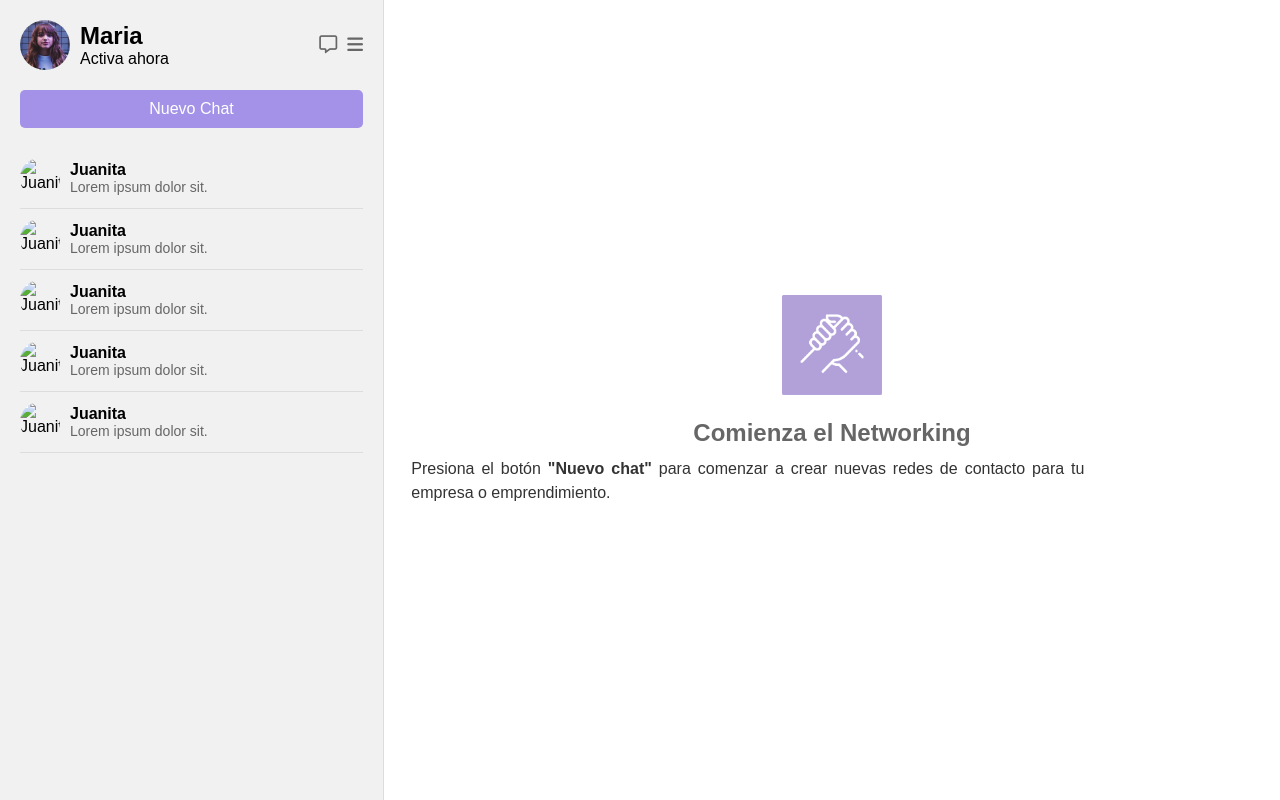
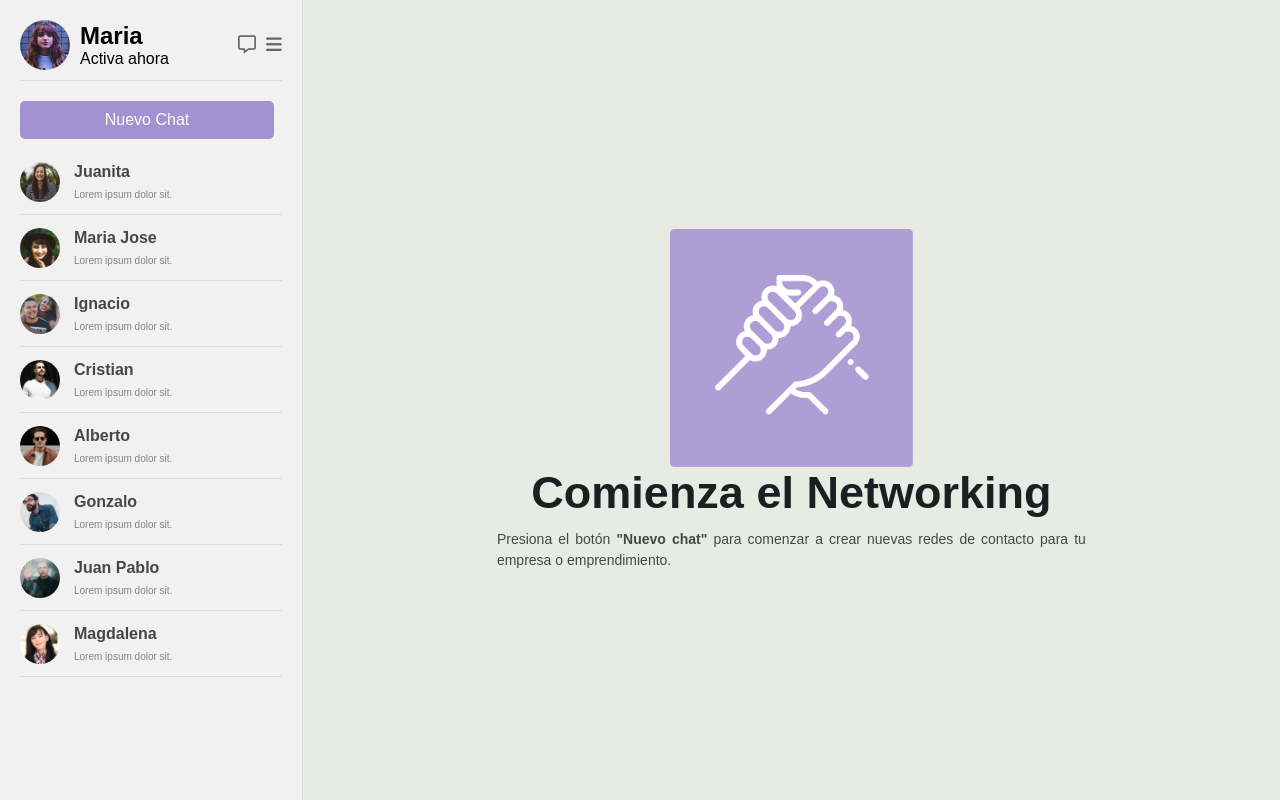
Before and after one commit to Pablopaez88/desafio_flex, a plain HTML site: page index.html in a window 1280 px wide. Drawn offline with Linux system fonts and the light colour scheme.

Commit message:
estructura terminada

```diff
--- a/assets/styles.css
+++ b/assets/styles.css
@@ -11,7 +11,7 @@ html {
   display: flex;
   justify-content: center;
   align-items: center;
-  background-color: #f5f5f5;
+  background-color: #fff;
   overflow: hidden;
 }
 
@@ -32,8 +32,11 @@ html {
 
 .perfil {
   display: flex;
+  justify-content: space-between;
   align-items: center;
+  padding-bottom: 10px;
   margin-bottom: 20px;
+  border-bottom: 1px solid #ddd;
 }
 
 .perfil img {
@@ -63,17 +66,21 @@ html {
   color: #333;
 }
 
+.boton-chat-contenedor {
+  display: flex;
+  justify-content: center;
+}
+
 .boton-chat {
-  display: block;
-  width: 100%;
   padding: 10px;
-  margin-bottom: 20px;
-  background-color: #a392e7;
+  background-color: #a491d2;
   color: white;
   border: none;
   border-radius: 5px;
   font-size: 16px;
   cursor: pointer;
+  width: 97%;
+  margin-bottom: 10px;
 }
 
 .contactos {
@@ -86,6 +93,7 @@ html {
   align-items: center;
   padding: 10px 0;
   border-bottom: 1px solid #ddd;
+  cursor: pointer;
 }
 
 .contacto img {
@@ -95,44 +103,58 @@ html {
   margin-right: 10px;
 }
 
+.contacto-info {
+  display: flex;
+  flex-direction: column;
+}
+
 .contacto-info .nombre {
   font-weight: bold;
+  color: #444749;
+  font-size: 16px;
+  padding: 4px;
 }
 
 .contacto-info .mensaje {
-  font-size: 14px;
-  color: #666;
+  font-size: 10px;
+  color: #828485;
+  padding: 4px;
 }
 
 .centro-de-pagina {
-  width: 70%;
+  background-color: #e8ebe4;
+  width: 100%;
+  height: 100%;
   display: flex;
   justify-content: center;
   align-items: center;
   flex-direction: column;
   text-align: center;
-  padding: 20px;
+}
+
+.intro {
+  display: flex;
+  flex-direction: column;
+  align-items: center;
+  text-align: justify;
 }
 
 .intro .icono {
-  width: 100px;
-  height: 100px;
-  margin-bottom: 20px;
+  width: 33%;
 }
 
 .intro h1 {
   display: flex;
   justify-content: center;
   align-items: center;
-  font-size: 24px;
-  color: #666;
+  font-size: 45px;
+  color: #1b1f21;
   margin-bottom: 10px;
 }
 
 .intro p {
-  font-size: 16px;
-  color: #333;
+  font-size: 14px;
+  color: #444749;
   max-width: 80%;
   line-height: 1.5;
-  text-align: justify;
 }
--- a/index.html
+++ b/index.html
@@ -1,5 +1,5 @@
 <!DOCTYPE html>
-<html lang="es">
+<html lang="en">
   <head>
     <meta charset="UTF-8" />
     <meta name="viewport" content="width=device-width, initial-scale=1.0" />
@@ -15,47 +15,90 @@
             <h2>Maria</h2>
             <p>Activa ahora</p>
           </div>
-
           <div class="perfil-iconos">
             <i class="fa-regular fa-message"></i>
-
             <i class="fa-solid fa-bars"></i>
           </div>
         </div>
         <button class="boton-chat">Nuevo Chat</button>
         <div class="contactos">
           <div class="contacto">
-            <img src="./assets/images/user1.jpg" alt="Juanita" />
+            <img
+              src="./assets/images/Screen Shot 2018-11-28 at 15.27.14.jpg"
+              alt="Juanita"
+            />
             <div class="contacto-info">
               <p class="nombre">Juanita</p>
               <p class="mensaje">Lorem ipsum dolor sit.</p>
             </div>
           </div>
           <div class="contacto">
-            <img src="./assets/images/user1.jpg" alt="Juanita" />
+            <img
+              src="./assets/images/Screen Shot 2018-11-28 at 15.28.04.jpg"
+              alt="Juanita"
+            />
             <div class="contacto-info">
-              <p class="nombre">Juanita</p>
+              <p class="nombre">Maria Jose</p>
               <p class="mensaje">Lorem ipsum dolor sit.</p>
             </div>
           </div>
           <div class="contacto">
-            <img src="./assets/images/user1.jpg" alt="Juanita" />
+            <img
+              src="./assets/images/Screen Shot 2018-11-28 at 15.28.30.jpg"
+              alt="Juanita"
+            />
             <div class="contacto-info">
-              <p class="nombre">Juanita</p>
+              <p class="nombre">Ignacio</p>
               <p class="mensaje">Lorem ipsum dolor sit.</p>
             </div>
           </div>
           <div class="contacto">
-            <img src="./assets/images/user1.jpg" alt="Juanita" />
+            <img
+              src="./assets/images/Screen Shot 2018-11-28 at 15.30.34.jpg"
+              alt="Juanita"
+            />
             <div class="contacto-info">
-              <p class="nombre">Juanita</p>
+              <p class="nombre">Cristian</p>
               <p class="mensaje">Lorem ipsum dolor sit.</p>
             </div>
           </div>
           <div class="contacto">
-            <img src="./assets/images/user1.jpg" alt="Juanita" />
+            <img
+              src="./assets/images/Screen Shot 2018-11-28 at 15.30.54.jpg"
+              alt="Juanita"
+            />
             <div class="contacto-info">
-              <p class="nombre">Juanita</p>
+              <p class="nombre">Alberto</p>
+              <p class="mensaje">Lorem ipsum dolor sit.</p>
+            </div>
+          </div>
+          <div class="contacto">
+            <img
+              src="./assets/images/Screen Shot 2018-11-28 at 15.31.09.jpg"
+              alt="Juanita"
+            />
+            <div class="contacto-info">
+              <p class="nombre">Gonzalo</p>
+              <p class="mensaje">Lorem ipsum dolor sit.</p>
+            </div>
+          </div>
+          <div class="contacto">
+            <img
+              src="./assets/images/Screen Shot 2018-11-28 at 15.32.16.jpg"
+              alt="Juanita"
+            />
+            <div class="contacto-info">
+              <p class="nombre">Juan Pablo</p>
+              <p class="mensaje">Lorem ipsum dolor sit.</p>
+            </div>
+          </div>
+          <div class="contacto">
+            <img
+              src="./assets/images/Screen Shot 2018-11-28 at 15.32.44.jpg"
+              alt="Juanita"
+            />
+            <div class="contacto-info">
+              <p class="nombre">Magdalena</p>
               <p class="mensaje">Lorem ipsum dolor sit.</p>
             </div>
           </div>
@@ -65,7 +108,7 @@
         <div class="intro">
           <img
             src="./assets/images/hand.png"
-            alt="iconoo de Networking"
+            alt="icono de Networking"
             class="icono"
           />
           <h1>Comienza el Networking</h1>
```
